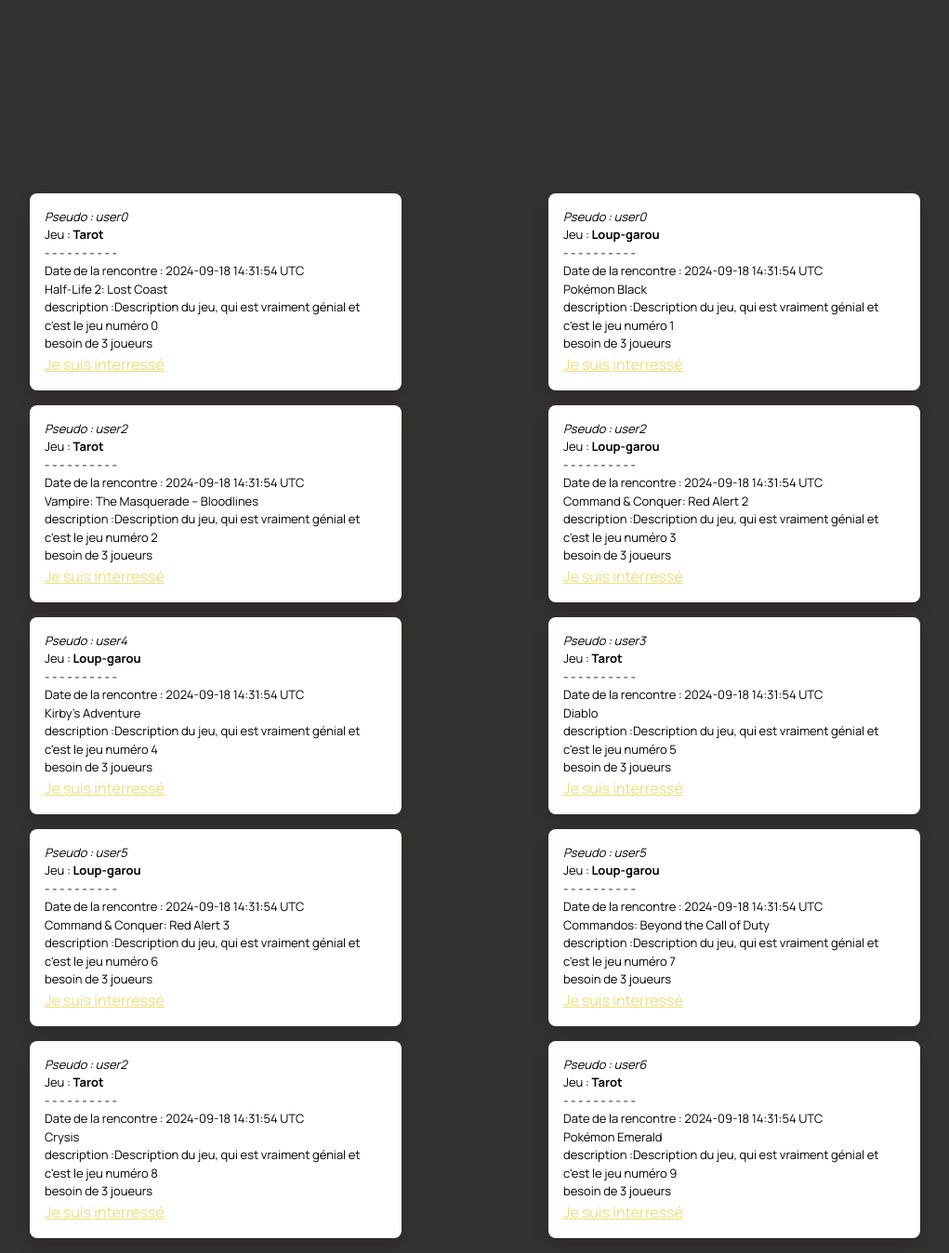
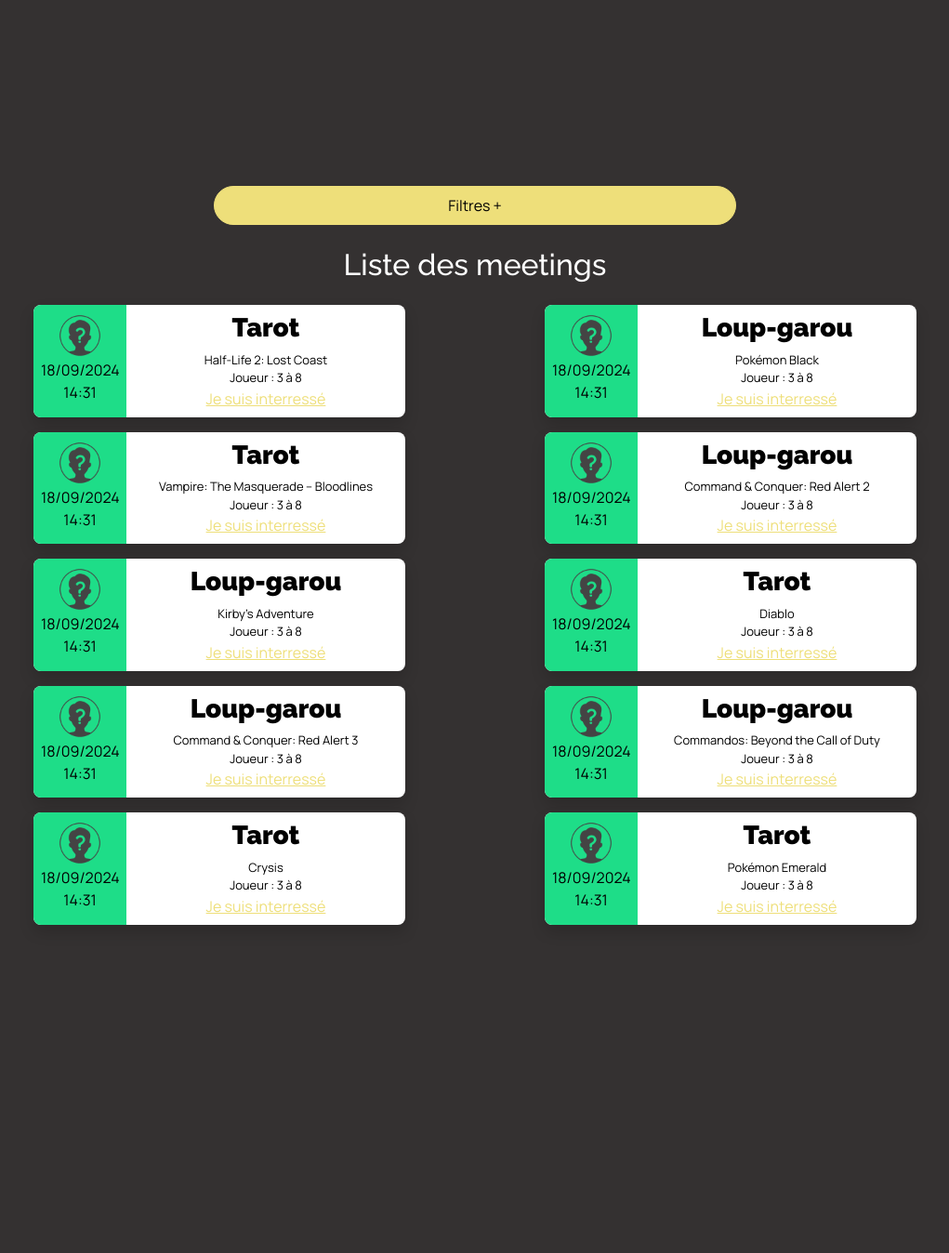
Before and after one commit to sylvow/tres-joueurs, a Rails app: page /meetings in a window 1280 px wide. Shown: the part 490-1838 px from the top of the page at 93% size, without its empty margins (129-1150 px from the left). After the commit the page ends 1485 px from the top, so only its background shows below. Run offline with Rails 7, Linux system fonts and the light colour scheme; data comes from the database, SQL or seed files in the repository; style sheets or scripts are compiled from the project's sources; some libraries are stand-ins or nearby versions.

Commit message:
Add filters + card v1

```diff
--- a/app/assets/stylesheets/components/_container.scss
+++ b/app/assets/stylesheets/components/_container.scss
@@ -3,3 +3,15 @@
   flex-wrap: wrap;
   justify-content: space-around;
 }
+
+.bg-green {
+  background-color: green;
+}
+
+.bg-gray {
+  background-color: gray;
+}
+
+.bg-red {
+  background-color: red;
+}
--- a/app/controllers/meetings_controller.rb
+++ b/app/controllers/meetings_controller.rb
@@ -5,6 +5,17 @@
 
   def index
     @meetings = Meeting.all
+
+    if params[:search].present?
+      params[:search].split(' ').each do |term|
+        @meetings = @meetings.joins(:game)
+        @meetings = @meetings.where(
+          "games.name ILIKE :term OR games.category ILIKE :term OR location_type ILIKE :term OR place_name ILIKE :term OR place_address ILIKE :term",
+          term: "%#{term}%"
+        )
+      end
+    end
+
     @request = Request.new
     @markers = @meetings.geocoded.map do |m|
       {
--- a/app/helpers/application_helper.rb
+++ b/app/helpers/application_helper.rb
@@ -1,2 +1,14 @@
 module ApplicationHelper
+  def meeting_status_class(status)
+    case status
+    when 'disponible'
+      'bg-success'
+    when 'en cours'
+      'bg-grey'
+    when 'complet'
+      'bg-danger'
+    else
+      'bg-success'
+    end
+  end
 end
--- /dev/null
+++ b/app/javascript/controllers/show_filters_controller.js
@@ -0,0 +1,19 @@
+import { Controller } from "@hotwired/stimulus"
+
+// Connects to data-controller="show-filters"
+export default class extends Controller {
+  static targets = ["filtersButton", "showFilters"]
+
+  connect() {
+  }
+
+  display() {
+
+    if ( this.filtersButtonTarget.innerText === "Filtres +" ) {
+      this.filtersButtonTarget.innerText = "Filtres -";
+    } else {
+      this.filtersButtonTarget.innerText = "Filtres +";
+    }
+    this.showFiltersTarget.classList.toggle("d-none")
+  }
+}
--- a/app/models/game.rb
+++ b/app/models/game.rb
@@ -1,3 +1,4 @@
 class Game < ApplicationRecord
   has_many :meetings
+
 end
--- a/app/models/meeting.rb
+++ b/app/models/meeting.rb
@@ -8,4 +8,5 @@
 
   geocoded_by :place_address
   after_validation :geocode, if: :will_save_change_to_place_address?
+
 end
--- a/app/views/meetings/index.html.erb
+++ b/app/views/meetings/index.html.erb
@@ -5,19 +5,48 @@
     data-map-api-key-value="<%= ENV['BONJOUR'] %>">
   </div>
 
-  <div class="meetings-container mt-4">
+  <div class="row text-center p-2" data-controller="show-filters">
+    <button class="btn btn-primary mt-2 p-2 col-6 mx-auto rounded-pill"
+            data-action="click->show-filters#display"
+            data-show-filters-target="filtersButton">
+            Filtres +
+    </button>
+
+    <div class="filter-form d-none " data-show-filters-target="showFilters">
+      <%= form_with url: meetings_path, method: :get, local: true do %>
+        <div class="col-md-12 my-2">
+          <%= text_field_tag :search, params[:search], class: "form-control", placeholder: "Jeu, Catégorie, Adresse, Lieu, etc." %>
+        </div>
+
+        <div class="col-md-12">
+          <%= submit_tag "Appliquer les filtres", class: "btn btn-success rounded-pill" %>
+        </div>
+      <% end %>
+    </div>
+
+    <h2 class="my-4">Liste des meetings</h2>
+    <div class="meetings-container">
       <% @meetings.each do |meeting| %>
-      <div class="meeting-card shadow mb-3 p-3 rounded-4">
-      <p><i>Pseudo : <%= meeting.user.username %></i></p>
-      <p>Jeu : <strong><%= meeting.game.name %></strong></p>
-      <p>- - - - - - - - - -</p>
-      <p>Date de la rencontre : <%= meeting.date %></p>
-      <%# .strftime("le %d/%m/%Y à %Hh%M") %>
+        <div class="meeting-card shadow rounded-4 row mb-3" style="overflow: hidden;">
+
+          <div class="col-3 p-2 <%= meeting_status_class(meeting.status) %>" style="height: 100%;">
+            <%= image_tag("profil.png", class: "img-fluid rounded-circle", style: 'height: 50px; width: 50px;') %>
+            <%= meeting.date.strftime("%d/%m/%Y") %>
+            <%= meeting.date.strftime("%H:%M") %>
+          </div>
+
+
+          <div class="col-9 p-2" style="height: 100%;">
+            <h3><strong><%= meeting.game.name %></strong></h3>
             <p><%= meeting.title %></p>
-      <p>description :<%= meeting.description %></p>
-      <p>besoin de <%= meeting.players_needed_min %> joueurs</p>
+            <p>Joueur : <%= meeting.players_needed_min %> à <%= meeting.players_needed_max %></p>
+
+            <% if meeting.user != current_user %>
               <%= link_to "Je suis interressé", meeting_path(meeting) %>
+            <% end %>
+          </div>
         </div>
       <% end %>
     </div>
   </div>
+</div>
--- a/app/views/meetings/show.html.erb
+++ b/app/views/meetings/show.html.erb
@@ -40,7 +40,7 @@
 
       <div class="d-flex justify-content-between pb-2">
         <p><strong>Date</strong></p>
-        <span><%= @meeting.date %></span>
+        <span><%= @meeting.date.strftime("%d/%m/%Y à %H:%M") %></span>
       </div>
 
       <% if !@meeting.description.blank? %>
```
Also changed, not shown: app/assets/stylesheets/pages/_index.scss (line endings or trailing spaces). Lines whose indentation alone changed are shown as unchanged.
